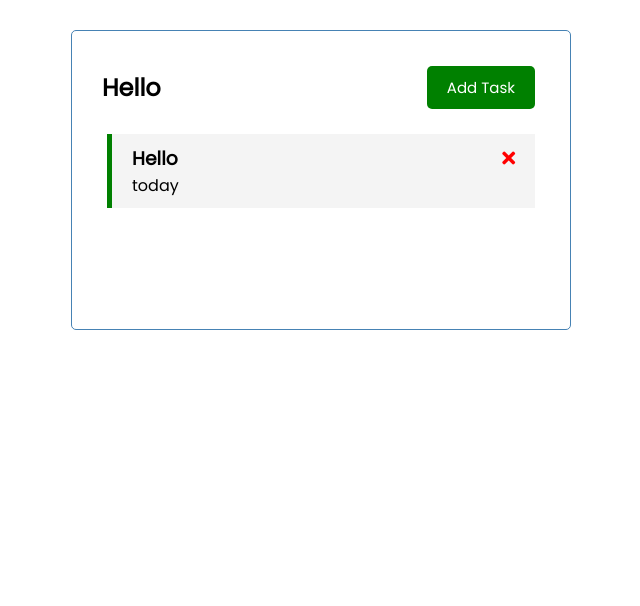
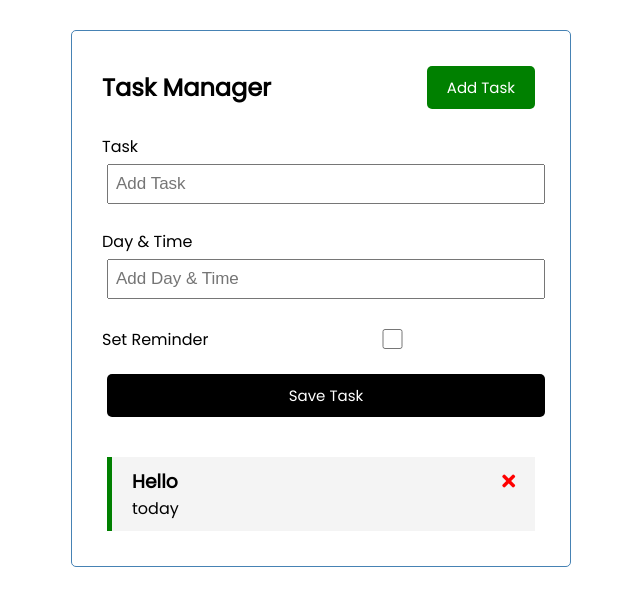
Before and after one commit to Dang3rZone/TaskTracker-Vue, a Vue app: page / in a window 1280 px wide. Shown: the top 606 px of the page, without its empty margins (319-959 px from the left). Built offline with nearby package versions, Linux system fonts and the light colour scheme.

Commit message:
addtask component, task and tasks

```diff
--- a/src/App.vue
+++ b/src/App.vue
@@ -1,25 +1,42 @@
 <template>
   <div class="container">
-    <Header title="Hello" />
-    <Tasks @delete-task="deleteTask" :tasks="tasks" />
+    <Header title="Task Manager" />
+    <AddTask @add-task="addTask" />
+    <Tasks
+      @toggle-reminder="toggleReminder"
+      @delete-task="deleteTask"
+      :tasks="tasks"
+    />
   </div>
 </template>
 
 <script>
 import Header from './components/Header';
 import Tasks from './components/Tasks';
+import AddTask from './components/AddTask';
 
 export default {
   name: 'App',
-  components: { Header, Tasks },
+  components: { Header, Tasks, AddTask },
   data() {
     return {
       tasks: [],
     };
   },
   methods: {
+    addTask(task) {
+      this.tasks = [...this.tasks, task];
+    },
     deleteTask(id) {
-      this.tasks = this.tasks.filter((task) => task.id !== id);
+      if (confirm('Are you sure?')) {
+        this.tasks = this.tasks.filter((task) => task.id !== id);
+      }
+    },
+    toggleReminder(id) {
+      //   console.log(id);
+      this.tasks = this.tasks.map((task) =>
+        task.id === id ? { ...task, reminder: !task.reminder } : task
+      );
     },
   },
   created() {
--- /dev/null
+++ b/src/components/AddTask.vue
@@ -0,0 +1,88 @@
+<template>
+  <form @submit="onSubmit" class="add-form">
+    <div class="form-control">
+      <label>Task</label>
+      <input type="text" v-model="text" name="text" placeholder="Add Task" />
+    </div>
+    <div class="form-control">
+      <label>Day & Time</label>
+      <input
+        type="text"
+        v-model="day"
+        name="day"
+        placeholder="Add Day & Time"
+      />
+    </div>
+    <div class="form-control form-control-check">
+      <label>Set Reminder</label>
+      <input type="checkbox" v-model="reminder" name="reminder" />
+    </div>
+
+    <input type="submit" value="Save Task" class="btn btn-block" />
+  </form>
+</template>
+
+<script>
+export default {
+  name: 'AddTask',
+  data() {
+    return {
+      text: '',
+      day: '',
+      reminder: false,
+    };
+  },
+  methods: {
+    onSubmit(e) {
+      e.preventDefault();
+      if (!this.text) {
+        alert('please add a task');
+        return;
+      }
+      const newTask = {
+        id: Math.floor(Math.random() * 100000),
+        text: this.text,
+        day: this.day,
+        reminder: this.reminder,
+      };
+      //   console.log(newTask);
+      this.$emit('add-task', newTask);
+
+      this.text = '';
+      this.day = '';
+      this.reminder = false;
+    },
+  },
+};
+</script>
+
+<style scoped>
+.add-form {
+  margin-bottom: 40px;
+}
+.form-control {
+  margin: 20px 0;
+}
+.form-control label {
+  display: block;
+}
+.form-control input {
+  width: 100%;
+  height: 40px;
+  margin: 5px;
+  padding: 3px 7px;
+  font-size: 17px;
+}
+.form-control-check {
+  display: flex;
+  align-items: center;
+  justify-content: space-between;
+}
+.form-control-check label {
+  flex: 1;
+}
+.form-control-check input {
+  flex: 2;
+  height: 20px;
+}
+</style>
--- a/src/components/Task.vue
+++ b/src/components/Task.vue
@@ -1,8 +1,11 @@
 <template>
-  <div :class="[task.reminder ? 'reminder' : '', 'task']">
+  <div
+    @dblclick="$emit('toggle-reminder', task.id)"
+    :class="[task.reminder ? 'reminder' : '', 'task']"
+  >
     <h3>
       {{ task.text }}
-      <i @click="onDelete(task.id)" class="fas fa-times"></i>
+      <i @click="$emit('delete-task', task.id)" class="fas fa-times"></i>
     </h3>
     <p>{{ task.day }}</p>
   </div>
@@ -13,11 +16,6 @@
   name: 'Task',
   props: {
     task: Object,
-  },
-  methods: {
-    onDelete(id) {
-      this.$emit('delete-task', id);
-    },
   },
 };
 </script>
--- a/src/components/Tasks.vue
+++ b/src/components/Tasks.vue
@@ -1,6 +1,10 @@
 <template>
   <div :key="task.id" v-for="task in tasks">
-    <Task @delete-task="$emit('delete-task', task.id)" :task="task" />
+    <Task
+      @toggle-reminder="$emit('toggle-reminder', task.id)"
+      @delete-task="$emit('delete-task', task.id)"
+      :task="task"
+    />
   </div>
 </template>
 
@@ -13,6 +17,6 @@
     tasks: Array,
   },
   components: { Task },
-  emits: ['delete-task'],
+  emits: ['delete-task', 'toggle-reminder'],
 };
 </script>
```
